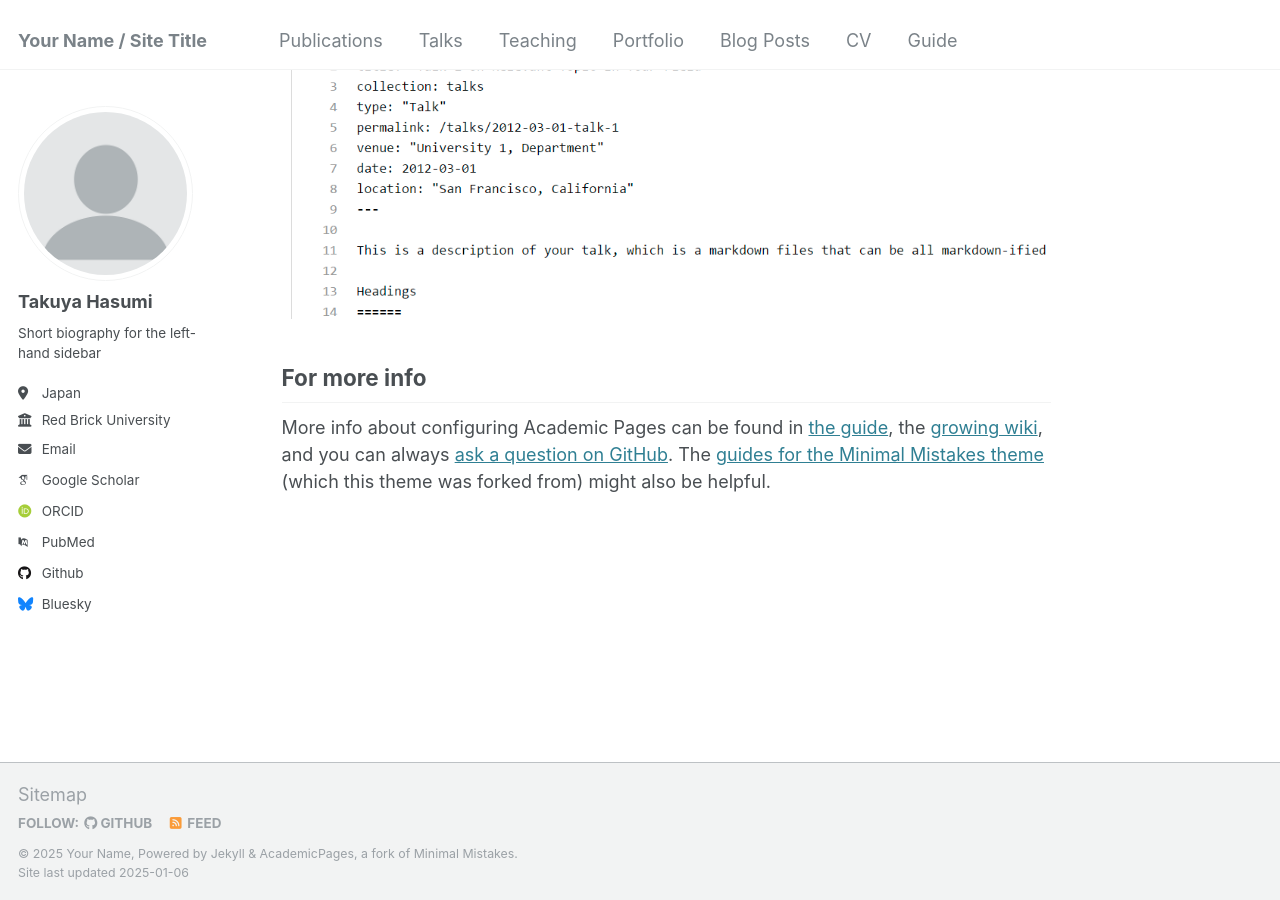
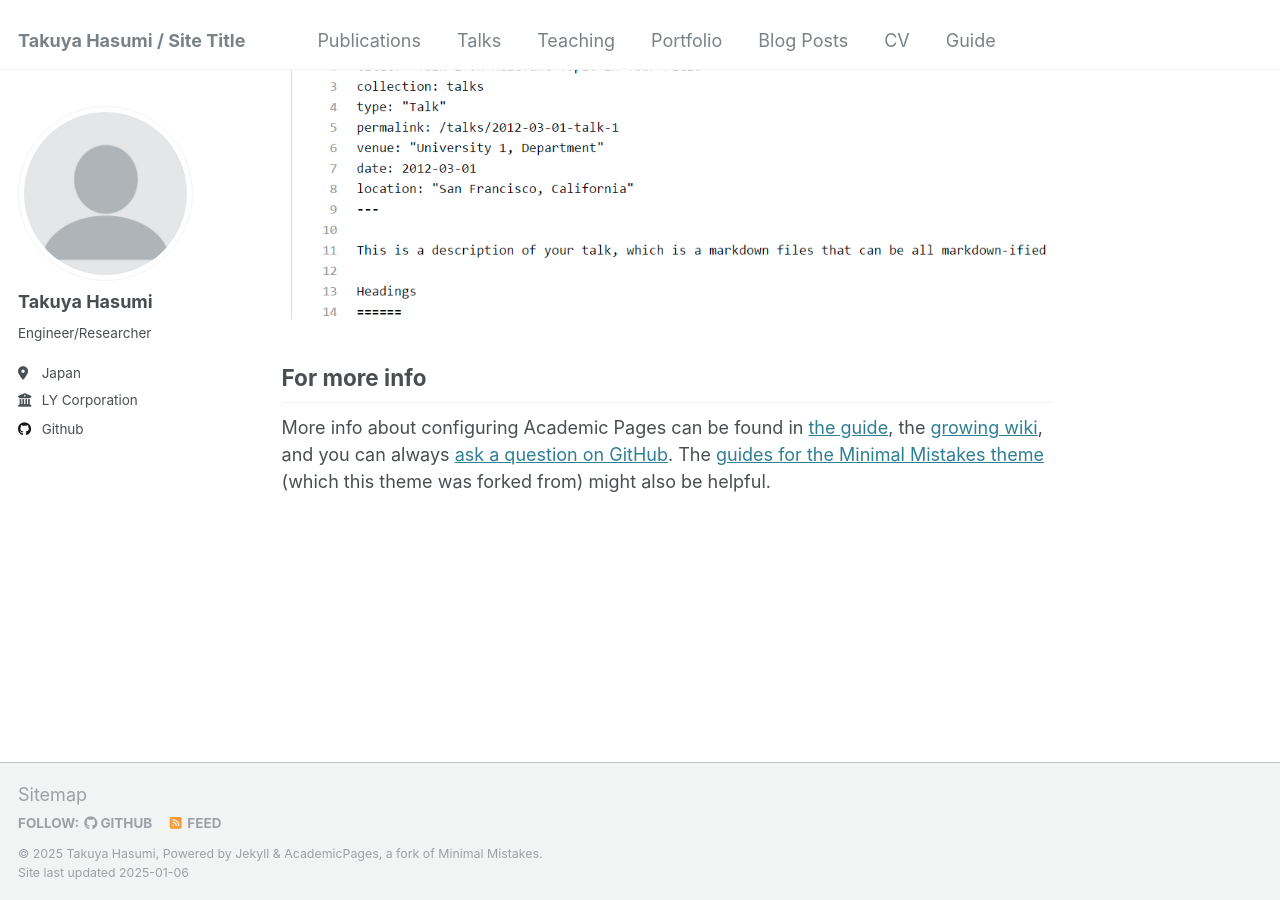
Before and after one commit to tky823/tky823.github.io, a Jekyll site: the page built from _pages/about.md, in a window 1280 px wide and 900 px high, scrolled down 2643 px. Built offline with Jekyll 4.4.1, drawn with Linux system fonts in a browser that asks for light colours; some web fonts are replaced.

Commit message:
Update profile

```diff
--- a/_config.yml
+++ b/_config.yml
@@ -8,13 +8,13 @@
 
 # Basic Site Settings
 locale                   : "en-US"
-title                    : "Your Name / Site Title"
+title                    : "Takuya Hasumi / Site Title"
 title_separator          : "-"
-name                     : &name "Your Name"
+name                     : &name "Takuya Hasumi"
 description              : &description "personal description"
-url                      : https://academicpages.github.io/ # the base hostname & protocol for your site e.g. "https://[your GitHub username].github.io"
+url                      : https://tky823.github.io/ # the base hostname & protocol for your site e.g. "https://[your GitHub username].github.io"
 baseurl                  : "" # the subpath of your site, e.g. "/blog"
-repository               : "academicpages/academicpages.github.io"
+repository               : "tky823/tky823.github.io"
 
 # Site Author - The following control what appear as part of the author content on the side bar.
 #               If a field is blank the icon and link will not appear, otherwise it will be shown.
@@ -24,19 +24,19 @@ author:
   avatar           : "profile.png"
   name             : "Takuya Hasumi"
   pronouns         : # example: "she/her"
-  bio              : "Short biography for the left-hand sidebar"
+  bio              : "Engineer/Researcher"
   location         : "Japan"
-  employer         : "Red Brick University"
+  employer         : "LY Corporation"
   uri              : # URL
-  email            : "none@example.org"
+  email            : # e-mail
 
   # Academic websites
   arxiv            : # URL - Update with the correct link to your profile
-  googlescholar    : "https://scholar.google.com/citations?user=PS_CX0AAAAAJ"
+  googlescholar    : # URL
   impactstory      : # URL
-  orcid            : "http://orcid.org/yourorcidurl"
+  orcid            : # URL
   semantic         : # URL
-  pubmed           : "https://www.ncbi.nlm.nih.gov/pubmed/?term=john+snow"
+  pubmed           : # URL
   researchgate     : # URL
   scopus           : # URL
 
@@ -44,12 +44,12 @@ author:
   bitbucket        : # Username - Update with your username on the site
   codepen          : # Username
   dribbble         : # Username
-  github           : "academicpages"
+  github           : "tky823"
   kaggle           : # Username
   stackoverflow    : # User number or user number and name (i.e., use "1" or "1/jeff-atwood")
 
   # Social media
-  bluesky          : "bsky.app" # Replace this with you Bluesky username
+  bluesky          : # Replace this with you Bluesky username
   facebook         : # Username
   flickr           : # Username
   foursquare       : # Username
```
